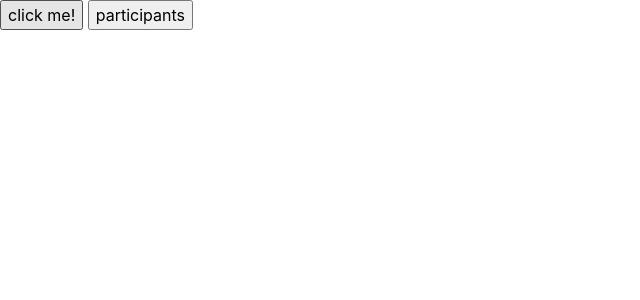
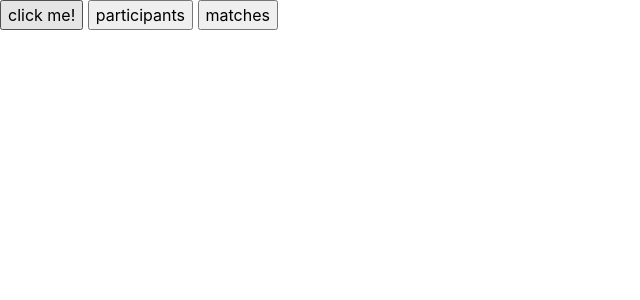
Before and after one commit to Mythically/TTO2, a Flask app: page / in a window 1280 px wide. Shown: the top 300 px of the page, without its empty margins (0-640 px from the left). Run offline with Flask 2, Linux system fonts and the light colour scheme; some libraries are stand-ins or nearby versions.

Commit message:
.gitignore

```diff
--- a/app.py
+++ b/app.py
@@ -5,17 +5,22 @@ my_user = "TheMythh"
 my_api_key = "KpgOkCV50nJ4nWrIPEwj5dwT71yRVvWcM7SueADm"
 challonge.set_credentials(my_user, my_api_key)
 
+app = Flask(__name__, static_folder='static', template_folder="templates")
 
 
-
-app = Flask(__name__, static_folder='static', template_folder="templates")
+@app.route("/matches")
+def get_matches():
+    get_matches = challonge.matches.index(11108882)
+    pprint.pprint(get_matches)
+    return jsonify(get_matches)
 
 
 @app.route("/get_participants")
 def get_participants():
-    get_participants = challonge.participants.index(11102693)
+    get_participants = challonge.participants.index(11108882)
     pprint.pprint(get_participants)
     return jsonify(get_participants)
+
 
 @app.route('/get_tourn')
 def get_tourn():  # put application's code here
@@ -24,7 +29,12 @@ def get_tourn():  # put application's code here
     # pprint.pprint(tourneys)
     return jsonify(tourneys)
 
-@app.route("/login", methods=['GET'])
+
+# @app.route("/setcookie", methods=['POST'])
+# def setcookie():
+
+
+@app.route("/login", methods=['POST'])
 def loggedIn():
     username = request.form.get('userame')
     password = request.form.get('password')
@@ -34,9 +44,20 @@ def loggedIn():
     else:
         return render_template("login.html")
 
+
+@app.route("/register", methods=['GET, POST'])
+def register():
+    username = request.form.get('userame')
+    password = request.form.get('password')
+    print(username, password)
+    if siteDB.insertLogin(username, password):
+        return redirect('/')
+    else:
+        return render_template("login.html")
+
+
 @app.route('/')
 def return_index():
-
     return render_template('index.html')
 
 
--- a/siteDB.py
+++ b/siteDB.py
@@ -34,3 +34,6 @@ def checkLogin(username, password):
             return False
     else:
         return False
+
+# print(checkIfRegistered("TheMythh"))
+print(checkLogin("TheMythh", "admin"))
--- a/static/scripts.js
+++ b/static/scripts.js
@@ -2,7 +2,9 @@
 // let my_username = "TheMythh"
 // let login = my_username+":"+auth_key+"@"
 // let tournamentsUrl = login + "api.challonge.com/v1/tournaments.json"
-
+function deleteButton() {
+     $("#test").remove()
+    }
 function show(){
     $("#display").attr("background", "black").remove()
     $.getJSON('/get_tourn').done( function (tournament) {
@@ -22,3 +24,15 @@ function participants(){
         }
     })
 }
+
+
+function matches2(){
+    $.getJSON("/matches").done(function (matches) {
+        console.log(matches)
+        for (let i = 0; i < matches.length; i++) {
+
+            alert(matches[i]['id'])
+            $("body").append(`<p>${matches[i]}</p>`)
+        }
+    })
+}
--- a/templates/index.html
+++ b/templates/index.html
@@ -9,8 +9,9 @@
     <link rel="stylesheet" href="https://cdn.jsdelivr.net/npm/bootstrap@4.3.1/dist/css/bootstrap.min.css" integrity="sha384-ggOyR0iXCbMQv3Xipma34MD+dH/1fQ784/j6cY/iJTQUOhcWr7x9JvoRxT2MZw1T" crossorigin="anonymous">
 </head>
 <body>
-<input type="button" onclick="show()" value="click me!">
+<input id="test" type="button" onclick="deleteButton()" value="click me!">
 <input type="button" onclick="participants()" value="participants">
+<input type="button" onclick="matches2()" value="matches">
 <div id="display"></div>
 
 <script type="text/javascript" src="{{ url_for('static',filename='scripts.js') }}"></script>
```
Also changed, not shown: templates/login.html (+5 -5 lines), 1 other file.
